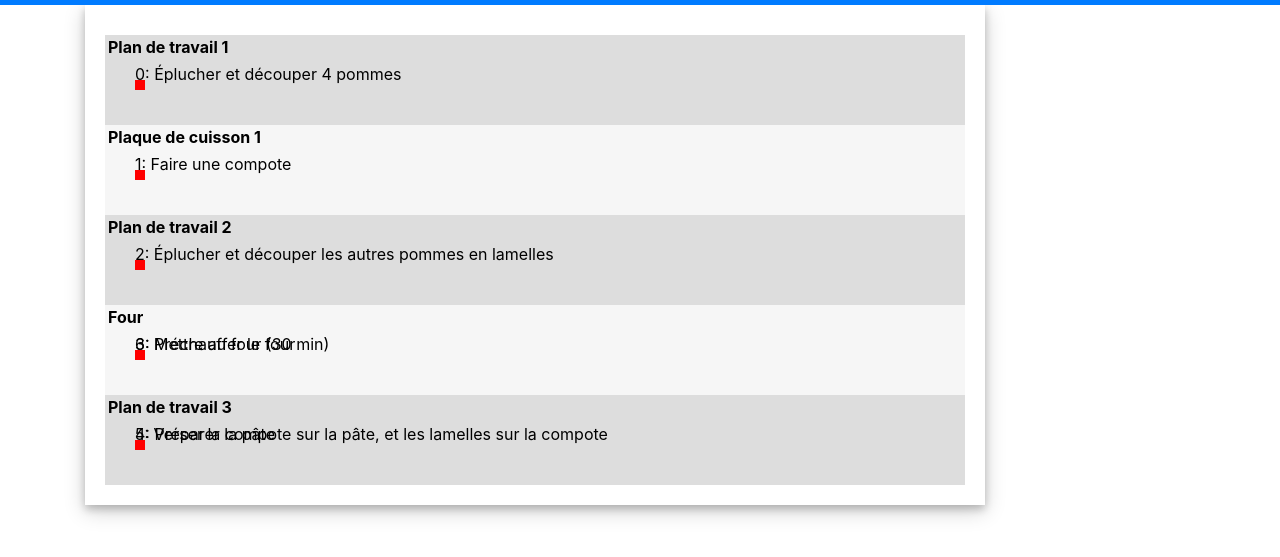
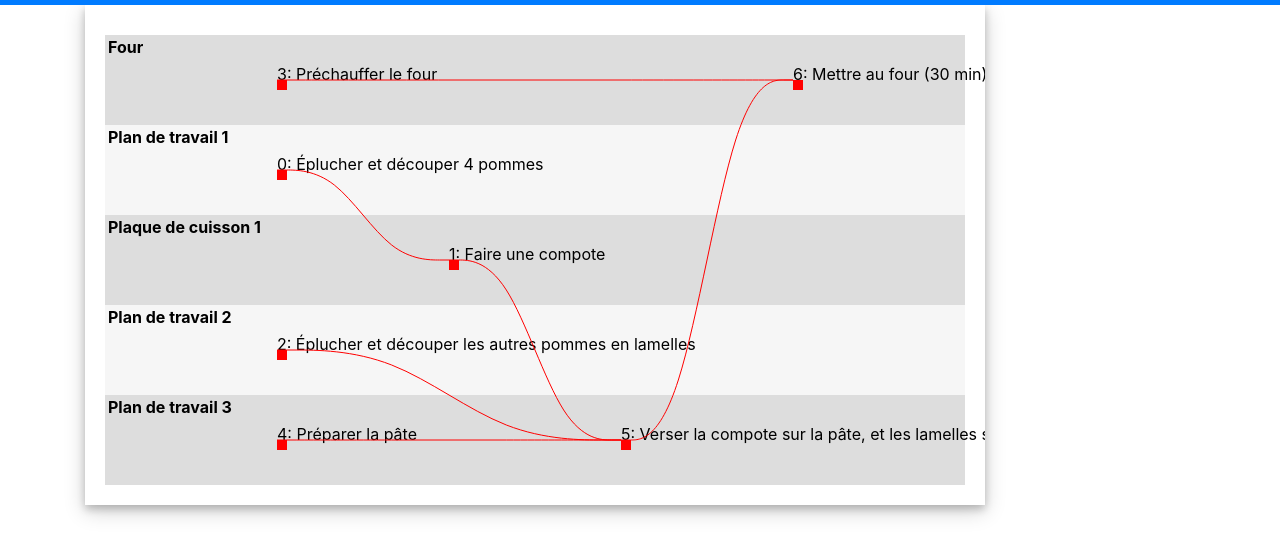
Before and after one commit to tblondelle/DataVisualisationProject, a plain HTML site: page index.html in a window 1280 px wide. Shown: the part 51-608 px from the top of the page. Drawn offline with nearby package versions, Linux system fonts and the light colour scheme.

Commit message:
ajout des branches, ordering des zones

```diff
--- a/index.html
+++ b/index.html
@@ -48,9 +48,92 @@
 
       var select = d3.select("select");
 
-
       var recipe_chosen;
       var data_recipe;
+
+
+
+
+      function addLine(x1,y1,x2,y2){
+        var bezierLine = d3.line()
+            .x(function(d) { return d[0]; })
+            .y(function(d) { return d[1]; })
+            .curve(d3.curveBasis);
+
+        //points intermediaires
+        var x_int1 = x1*(2/3) + x2*(1/3);
+        var y_int1 = y1;
+        var x_int2 = x1*(1/3) + x2*(2/3);
+        var y_int2 = y2;
+/*     x1     x_int1
+        x       x
+
+                        x       x
+                     x_int2     x2            */
+        svg.append('path')
+            .attr("d", bezierLine([[x1,y1],[x_int1,y_int1],[x_int2,y_int2],[x2,y2]]))
+            .attr("stroke", "red")
+            .attr("stroke-width", 1)
+            .attr("fill", "none");
+      };
+
+      function drawTree(etapes){
+        // on suppose que les champs x et y sont déjà définis pour chaque étape
+        for(var i=0; i< etapes.length; i++){
+          var children = etapes[i].enfants;
+          var xp = etapes[i].x;
+          var yp = etapes[i].y;
+          children.forEach(function (c) {
+            var xc = etapes[c].x;
+            var yc = etapes[c].y;
+            addLine(xp,yp,xc,yc);
+          });
+        };
+      };
+
+      //Calcul de profondeur
+      var set_and_get_depth = function (i,etapes){
+       d = 1;
+       var children = etapes[i].enfants;
+       var children_depths = []
+       var j = 0;
+       children.forEach(function (c) {
+         children_depths[j] = set_and_get_depth(c,etapes);
+         j++ ;
+       });
+       var d_c = Math.max.apply(null, children_depths) +1;
+       if (d_c > d) {
+         d = d_c;
+       };
+       // setting the depths for the children
+       etapes[i].depth = d;
+       return d;
+      };
+
+
+
+      //Ajout de TOUS les lieux dans une liste
+      var get_lieux = function (etapes){
+       //console.log("inputs");
+       //console.log(i);
+
+       lieux = [];
+       var children = etapes[i].enfants;
+       children.forEach(function (c) {
+         l_c = get_lieux(c,etapes);
+         //console.log("children:");
+         //console.log(l_c);
+         //console.log("+");
+         //console.log(lieux);
+         a = fusion(lieux,l_c);
+         //console.log(lieux);
+         lieux = Object.create(a);
+         //console.log("after fusion");
+         //console.log(lieux);
+       });
+       lieux = fusion(lieux,[{"lieu":etapes[i].lieu}]);
+       return lieux;
+     };
 
       var color = d3.scaleOrdinal(d3.schemePastel1);
 
@@ -87,8 +170,8 @@
         // x : calcul de profondeur
         /*var get_depth = function (i,etapes){
           d = 1;
-          console.log("call withb i=");
-          console.log(i);
+          //console.log("call withb i=");
+          //console.log(i);
           var children = etapes[i].enfants;
           children.forEach(function (c) {
             d_c = get_depth(c,etapes);
@@ -96,33 +179,56 @@
               d = d_c+1;
             }
           });
-          console.log("return :");
-          console.log(d);
+          //console.log("return :");
+          //console.log(d);
           return d;
         };
         depth = get_depth(data_recipe.etapes.length-1,data_recipe.etapes);
 
 
-        console.log(depth);*/
+        //console.log(depth);*/
 
 
 
 
+        // choix de localisation des lieux :
+        // On commence par chercher un four. S'il y en a un, on le met au dessus
 
+        var locations_obj = [];
+        var lieux_visites = [];
+        for (var i=0; i<data_recipe.etapes.length; i++){
+          console.log(data_recipe.etapes[i].lieux);
+          if (data_recipe.etapes[i].lieu == 'four'){
+            locations_obj[0] = {lieu: "four", id: 1};
+            lieux_visites[0] = "four";
+          };
+        };
 
+        // Ensuite, on parcourt les étapes pour y ajouter les lieux
+        var id_min = locations_obj.length;  // 1 si n a ajoute le four, 0 sinon
 
+        for (var i=0; i<data_recipe.etapes.length; i++){
+          var lieu = data_recipe.etapes[i].lieu;
+          if (! lieux_visites.includes(lieu)) {
+            locations_obj[id_min] = {lieu: lieu, id: id_min+1};
+            lieux_visites[id_min] = lieu;
+            id_min++;
+          };
+        };
 
-        var locations_obj = [{lieu: "plan de travail 1", id: 1},
+        console.log(locations_obj);
+/*
+        var locations_obj = [{lieu: "plan de travail 1", id: 4},
         {lieu: "plaque de cuisson 1", id: 2},
         {lieu: "plan de travail 2", id: 3},
-        {lieu: "four", id: 4},
+        {lieu: "four", id: 1},
         {lieu: "plan de travail 3", id: 5}]
 
         locations_obj.sort(function(a, b) {
           return a.id - b.id;
         });
 
-
+*/
 
         // Create background for locations (four, plaque de travail 1, ...)
         var heigth_rect = (height - margins.top - margins.bottom) / locations_obj.length;
@@ -142,7 +248,7 @@
           .attr("x", 0)
           .attr("y", 0)
           .attr("fill", function(d,i){
-            console.log(i%2)
+            //console.log(i%2)
             if (i%2 !== 0){
               return "#eee"
             } else {
@@ -182,6 +288,12 @@
         })
 
 
+        //console.log(data_recipe.etapes)
+        var max_depth = set_and_get_depth(data_recipe.etapes.length-1,data_recipe.etapes);
+
+        Scale_x = d3.scaleLinear() // prend en entrée les profondeurs, et renvoie les x
+        .domain([0,max_depth+1])
+        .range([margins.left,width-margins.right]);
 
 
         var nodes = svg.selectAll(".node").data(data_recipe.etapes).enter()
@@ -196,13 +308,16 @@
               }
             }
             // Get the x position of the node in the grid
-            //TODO
-            var x_index = 0
 
-            var x = margins.left + padding_right + temp_internode_distance * x_index;
+
+            var x = Scale_x(d.depth);
+            d.x = x;
             var y = margins.top + (heigth_rect + margins.inter_rect) * (y_index - 1/2);
+            d.y = y;
             return "translate(" + x + "," + y + ")"
           })
+
+        drawTree(data_recipe.etapes);
 
         nodes.append('rect')
           .attr("width", "10")
@@ -216,8 +331,8 @@
 
 
 
-        console.log(data_recipe)
-        console.log(locations_obj)
+        //console.log(data_recipe)
+        //console.log(locations_obj)
 
 
 
```
